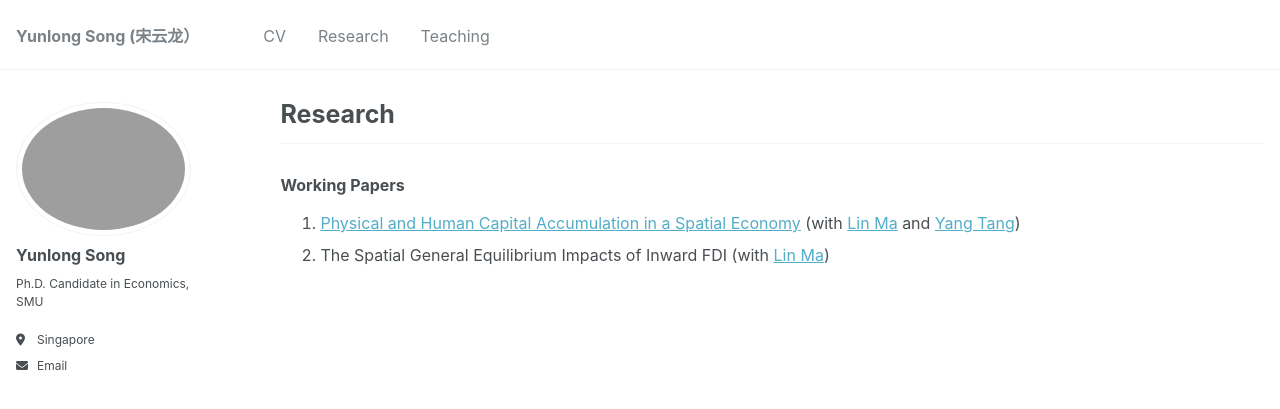
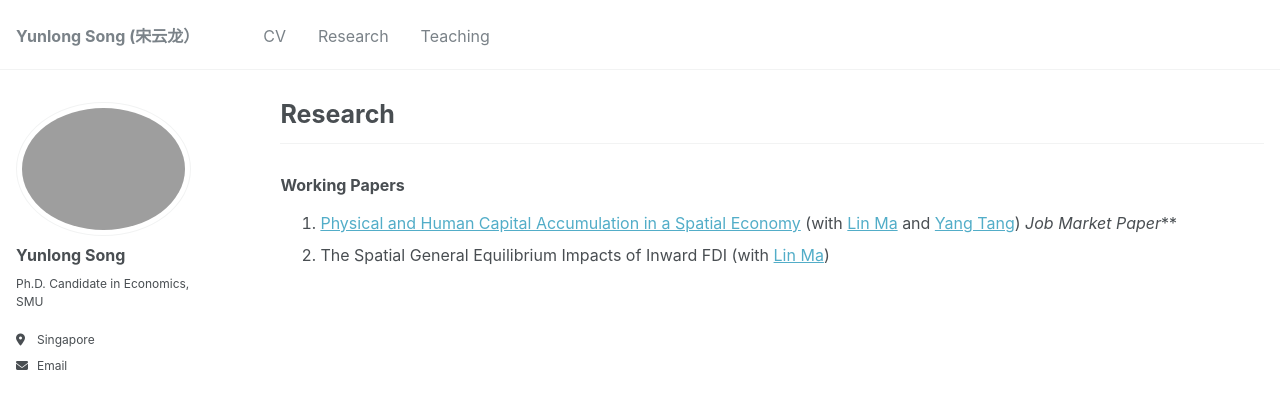
Before and after one commit to yunlong-song/yunlong-song.github.io, a Jekyll site: the page built from _pages/research.md, in a window 1280 px wide. Shown: the top 409 px of the page. Built offline with Jekyll 4.4.1, drawn with Linux system fonts in a browser that asks for light colours.

Commit message:
Update research.md

```diff
--- a/_pages/research.md
+++ b/_pages/research.md
@@ -13,5 +13,5 @@ redirect_from:
 ---
 
 ### Working Papers
-1. [Physical and Human Capital Accumulation in a Spatial Economy](http://yunlong-song.github.io/files/JMP_SONG.pdf) (with [Lin Ma](https://lin-ma.com/index.html#/) and [Yang Tang](http://www.yang-tang.net/))
+1. [Physical and Human Capital Accumulation in a Spatial Economy](http://yunlong-song.github.io/files/JMP_SONG.pdf) (with [Lin Ma](https://lin-ma.com/index.html#/) and [Yang Tang](http://www.yang-tang.net/)) _Job Market Paper_**
 2. The Spatial General Equilibrium Impacts of Inward FDI (with [Lin Ma](https://lin-ma.com/index.html#/))
```
